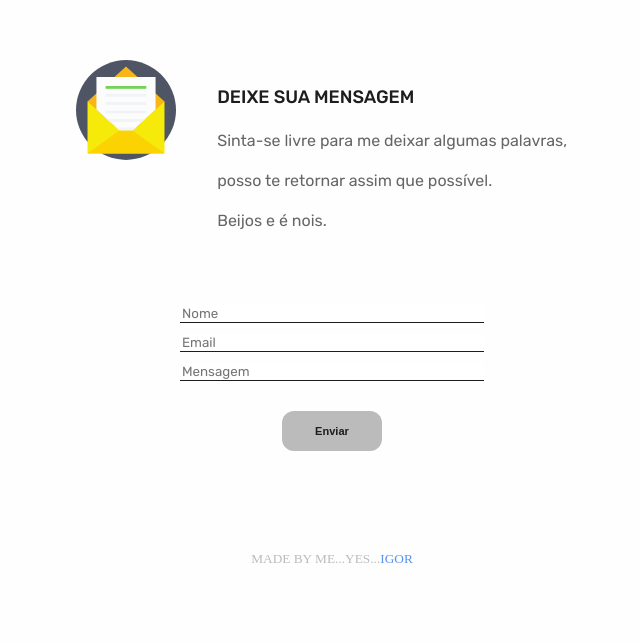
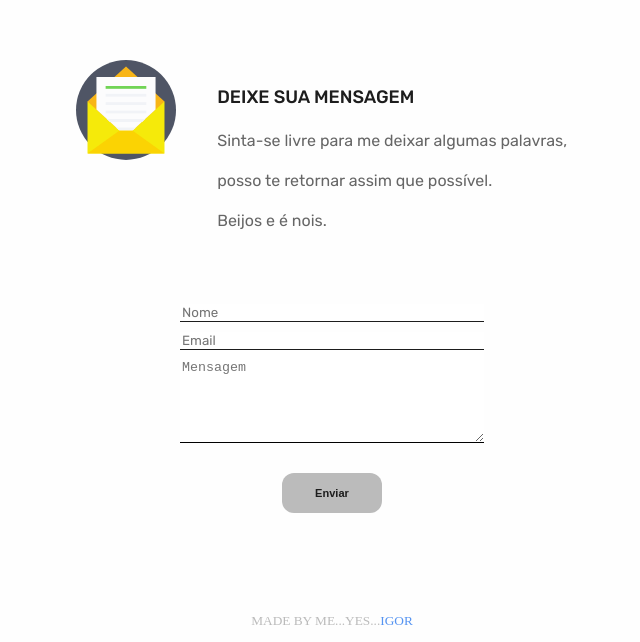
Before and after one commit to oliverigor/portifolio, a React (Create React App) app: page / in a window 1280 px wide. Shown: the part 2737-3379 px from the top of the page, without its empty margins (308-948 px from the left). Before the commit the page ends 3317 px from the top, so only its background shows below. Built offline with nearby package versions, Linux system fonts and the light colour scheme; a web font is replaced by a local one.

Commit message:
consertando o tamanho da mensagem nos formulários

```diff
--- a/src/App.js
+++ b/src/App.js
@@ -88,8 +88,8 @@ class App extends Component {
                 <div className="form_class">
                   <input type="email" name="_replyto" placeholder="Email"/>
                 </div>
-                <div className="form_class">
-                  <input type="text" name="message" placeholder="Mensagem"/>
+                <div className="form_class_message">
+                  <textarea type="text" name="message" placeholder="Mensagem"/>
                 </div>
                 <div className="form_class">
                   <button className="btn-submit" type="submit" value="Send">
--- a/src/index.css
+++ b/src/index.css
@@ -131,6 +131,19 @@ input{
   width: 300px;
   border: none;
   border-bottom: 1px solid;
+  word-wrap: break-word !important;
+  vertical-align: top;
+}
+
+textarea{
+    padding-top: 10px;
+    height: 80px;
+    width: 300px;
+    border: none;
+    border-bottom: 1px solid;
+    word-wrap: break-word !important;
+    vertical-align: top;
+
 }
 
 .btn-submit{
```
